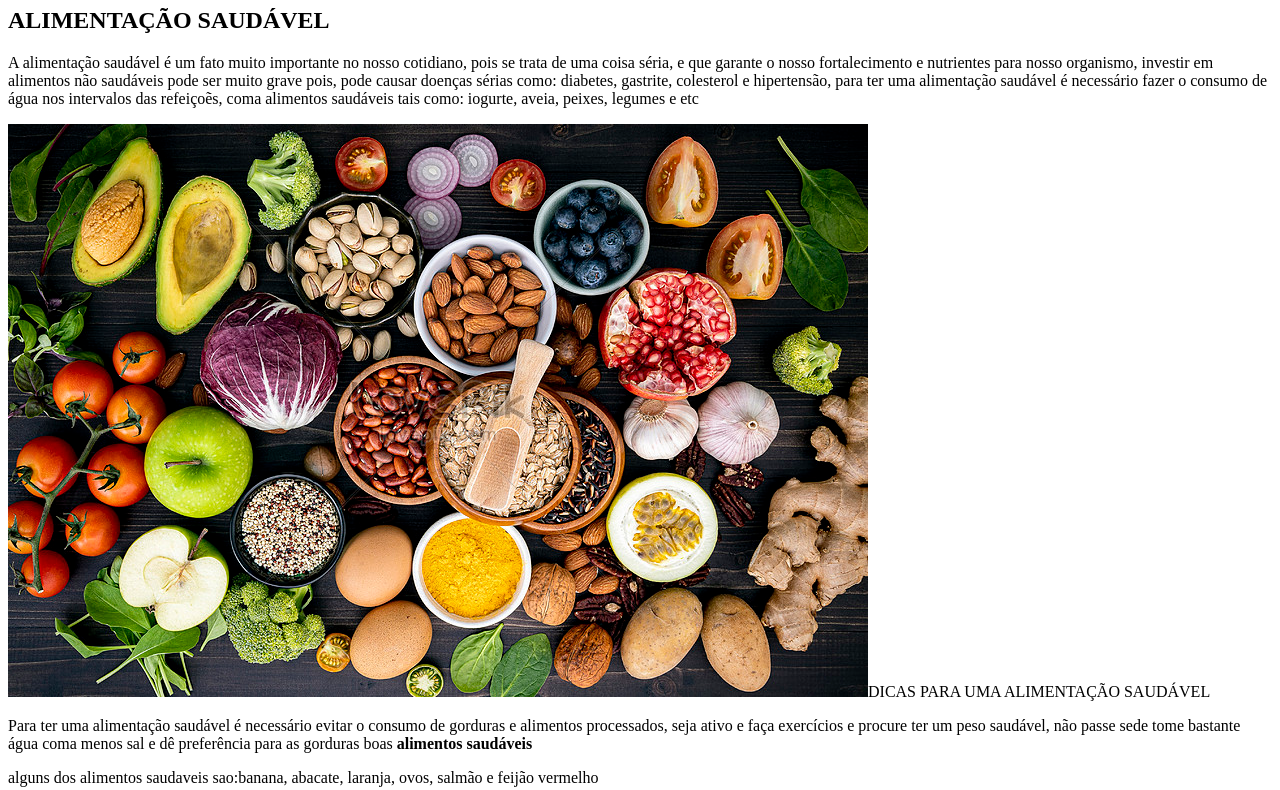
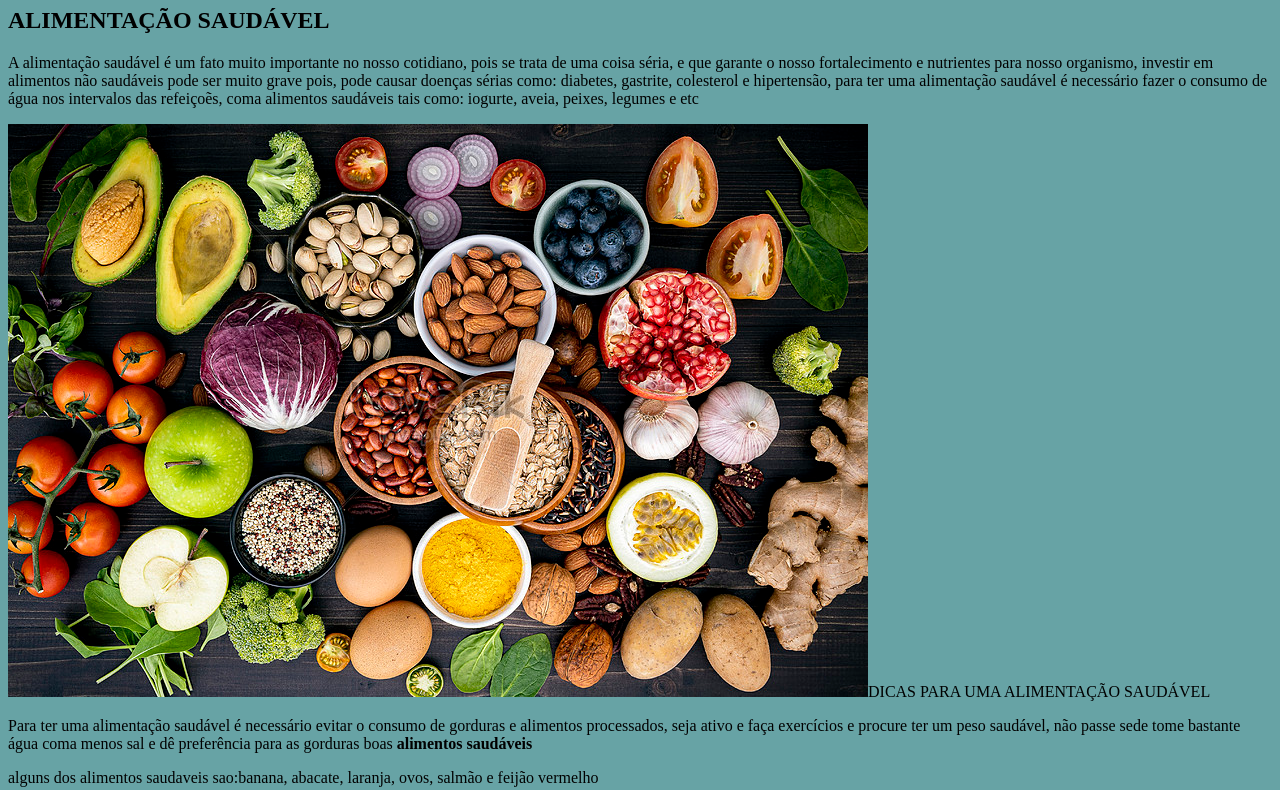
Before and after one commit to eloizasantos20/prova-eloiza, a plain HTML site: page index.html in a window 1280 px wide. Shown: the part 73-863 px from the top of the page. Drawn offline with Linux system fonts and the light colour scheme.

Commit message:
eloizalegal

```diff
--- a/index.html
+++ b/index.html
@@ -4,6 +4,7 @@
     <meta charset="UTF-8">
     <meta name="viewport" content="width=device-width, initial-scale=1.0">
     <title>Document</title>
+    <link rel="stylesheet" href="style.css"
 </head>
 <body>
 <h1>(Eloiza De Souza Dos Santos 9°A)</h1>
--- a/style.css
+++ b/style.css
@@ -0,0 +1,3 @@
+body{
+    background-color: rgb(103, 163, 165);
+}
```
